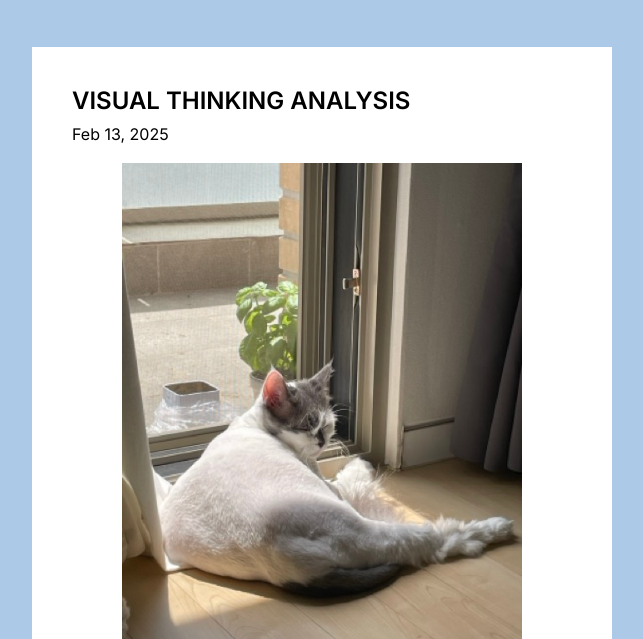
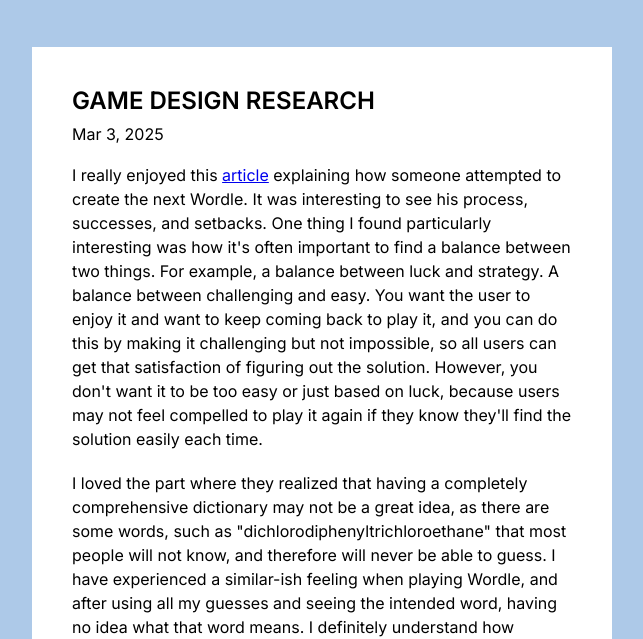
Before and after one commit to graciepat/des157a, a plain HTML site: page journal/index.html in a window 1280 px wide. Shown: the part 149-788 px from the top of the page, without its empty margins (318-961 px from the left). Drawn offline with nearby package versions, Linux system fonts and the light colour scheme.

Commit message:
adding new learning journal entry

```diff
--- a/journal/index.html
+++ b/journal/index.html
@@ -22,6 +22,14 @@
     </header>
 
     <main>
+
+        <article>
+            <h2>Game Design Research</h2>
+            <time datetime="2025-03-03">Mar 3, 2025</time>
+            <p>I really enjoyed this <a href="https://www.theguardian.com/lifeandstyle/2022/dec/22/i-was-asked-to-invent-the-next-wordle-how-hard-could-it-be?ref=sidebar">article</a> explaining how someone attempted to create the next Wordle. It was interesting to see his process, successes, and setbacks. One thing I found particularly interesting was how it's often important to find a balance between two things. For example, a balance between luck and strategy. A balance between challenging and easy. You want the user to enjoy it and want to keep coming back to play it, and you can do this by making it challenging but not impossible, so all users can get that satisfaction of figuring out the solution. However, you don't want it to be too easy or just based on luck, because users may not feel compelled to play it again if they know they'll find the solution easily each time.
+            </p>
+            <p>I loved the part where they realized that having a completely comprehensive dictionary may not be a great idea, as there are some words, such as "dichlorodiphenyltrichloroethane" that most people will not know, and therefore will never be able to guess. I have experienced a similar-ish feeling when playing Wordle, and after using all my guesses and seeing the intended word, having no idea what that word means. I definitely understand how frustrating it can be for users when they realize they probably were never going to guess that word because they don't know it to start with.</p>
+        </article>
 
         <article>
             <h2>Visual Thinking Analysis</h2>
```
